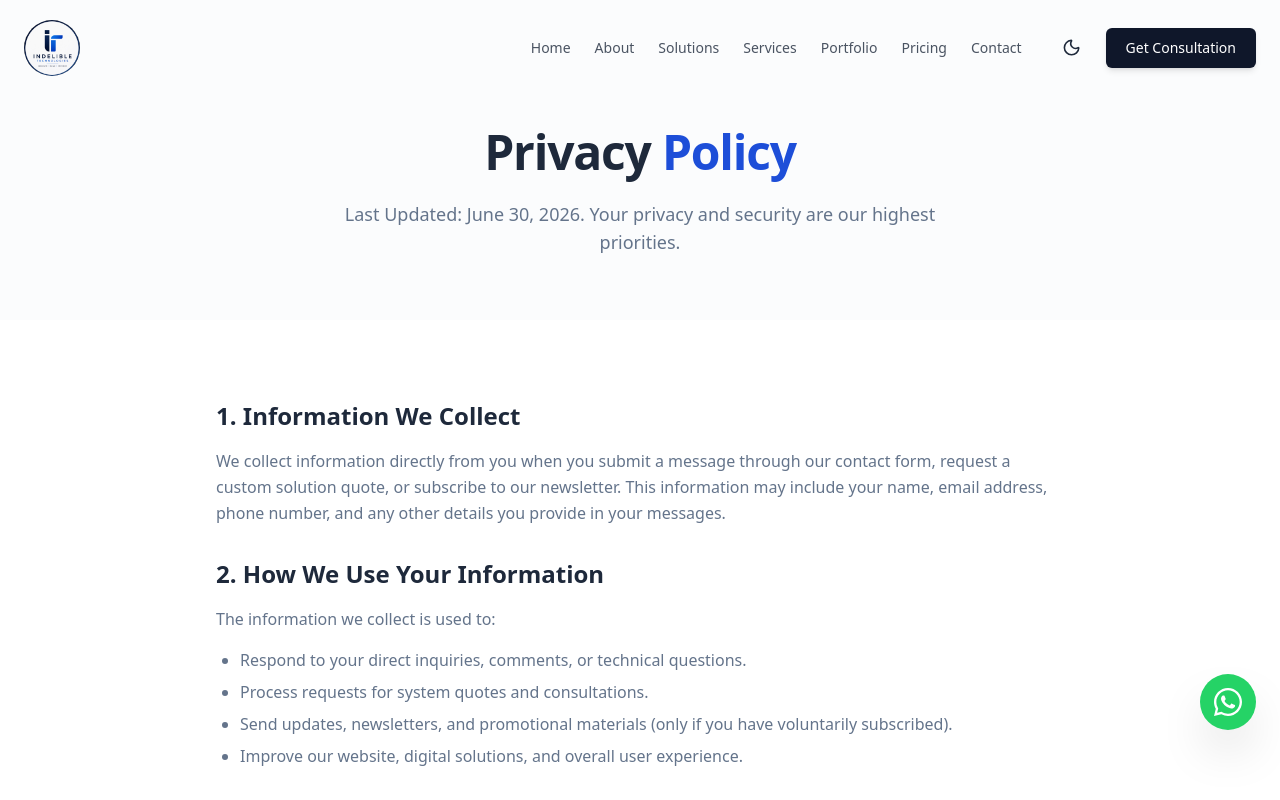
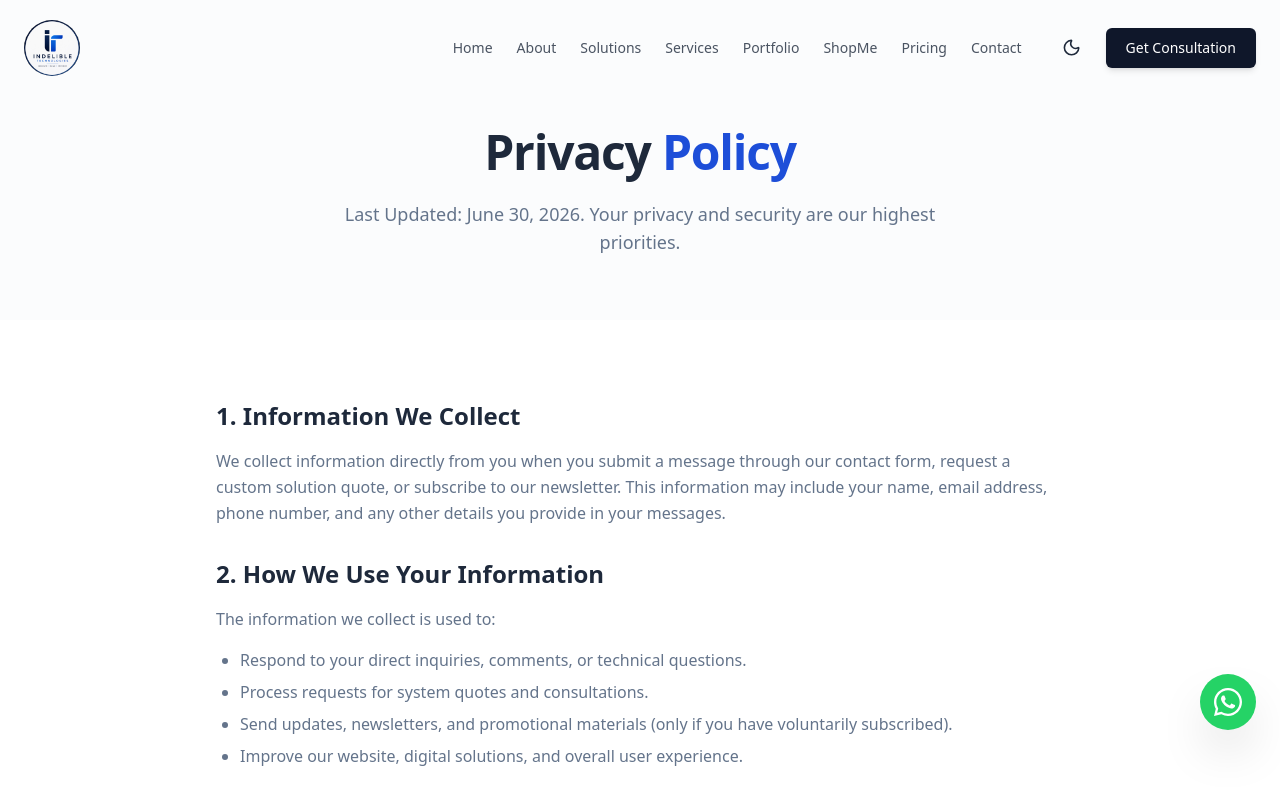
Before and after one commit to Indelible-cpu/MyWebsite, a Next.js app: page /privacy in a window 1280 px wide. Shown: the top 800 px of the page. Built offline with nearby package versions, Linux system fonts and the light colour scheme.

Commit message:
Integrate ShopMe into the Indelible website
Add ShopMe to navigation and homepage product ecosystem.

```diff
--- a/app/page.tsx
+++ b/app/page.tsx
@@ -86,8 +86,9 @@ export default function Home() {
 
           <div className="grid md:grid-cols-3 gap-8">
             {[
-              { title: "Teachers Bank", desc: "Comprehensive financial management system for organizations and member-based groups.", icon: Activity, color: "from-blue-500 to-cyan-500" },
-              { title: "MsikaPos", desc: "Advanced Point of Sale and Inventory Management System for modern retail businesses.", icon: MonitorSmartphone, color: "from-emerald-500 to-teal-500" },
+              { title: "Teachers Bank", desc: "Comprehensive financial management system for organizations and member-based groups.", icon: Activity, color: "from-blue-500 to-cyan-500", href: undefined, external: false },
+              { title: "MsikaPos", desc: "Advanced Point of Sale and Inventory Management System for modern retail businesses.", icon: MonitorSmartphone, color: "from-emerald-500 to-teal-500", href: undefined, external: false },
+              { title: "ShopMe", desc: "Explore the ShopMe web experience from Indelible Technologies.", icon: MonitorSmartphone, color: "from-violet-500 to-fuchsia-500", href: "https://f7ky9nc8.eyivo.com", external: true },
             ].map((product, i) => (
               <m.div
                 key={i}
@@ -104,7 +105,7 @@ export default function Home() {
                 </div>
                 <h3 className="text-2xl font-bold mb-3">{product.title}</h3>
                 <p className="text-muted-foreground mb-6">{product.desc}</p>
-                <Link href={`/solutions#${product.title.toLowerCase().replace(" ", "")}`} className="text-secondary font-medium flex items-center gap-1 group-hover:gap-2 transition-all">
+                <Link href={product.href ?? `/solutions#${product.title.toLowerCase().replace(" ", "")}`} target={product.external ? "_blank" : undefined} rel={product.external ? "noopener noreferrer" : undefined} className="text-secondary font-medium flex items-center gap-1 group-hover:gap-2 transition-all">
                   Learn more <ArrowRight className="h-4 w-4" />
                 </Link>
               </m.div>
--- a/components/Navigation.tsx
+++ b/components/Navigation.tsx
@@ -13,6 +13,7 @@ const mainNav = [
   { title: "Solutions", href: "/solutions" },
   { title: "Services", href: "/services" },
   { title: "Portfolio", href: "/portfolio" },
+  { title: "ShopMe", href: "https://f7ky9nc8.eyivo.com" },
   { title: "Pricing", href: "/pricing" },
   { title: "Contact", href: "/contact" },
 ];
@@ -74,6 +75,8 @@ export function Navigation() {
                 <Link
                   key={item.href}
                   href={item.href}
+                  target={item.href.startsWith("http") ? "_blank" : undefined}
+                  rel={item.href.startsWith("http") ? "noopener noreferrer" : undefined}
                   className={`text-sm font-medium transition-colors hover:text-secondary ${
                     pathname === item.href ? "text-secondary font-semibold" : "text-foreground/80"
                   }`}
@@ -116,6 +119,8 @@ export function Navigation() {
               <Link
                 key={item.href}
                 href={item.href}
+                target={item.href.startsWith("http") ? "_blank" : undefined}
+                rel={item.href.startsWith("http") ? "noopener noreferrer" : undefined}
                 onClick={() => setIsOpen(false)}
                 className={`text-base font-medium p-2 rounded-md transition-colors ${
                   pathname === item.href
```
